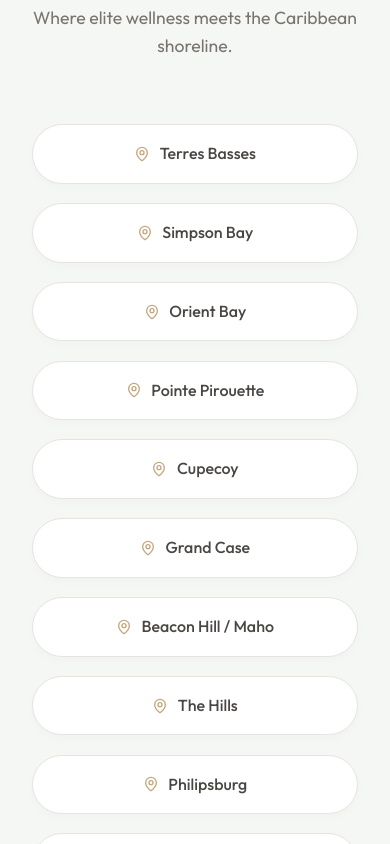
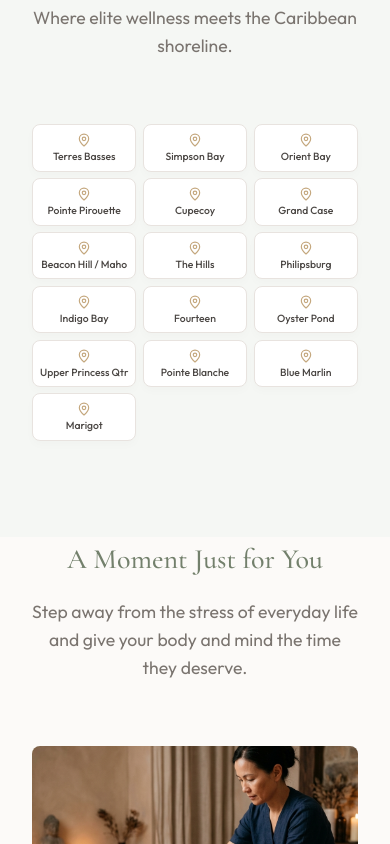
Before and after one commit to alexanderst2005-lab/masajes, a React (Vite) app: page / in a window 390 px wide. Shown: the part 6980-7824 px from the top of the page. Built offline with nearby package versions, Linux system fonts and the light colour scheme.

Commit message:
Update mobile areas grid to 3 columns

```diff
--- a/src/index.css
+++ b/src/index.css
@@ -1040,7 +1040,21 @@ footer {
     justify-content: center;
   }
   .areas-grid {
-    grid-template-columns: 1fr;
+    grid-template-columns: repeat(3, 1fr);
+    gap: 0.4rem;
+  }
+  .area-pill {
+    padding: 0.5rem 0.2rem;
+    font-size: 0.65rem;
+    gap: 0.25rem;
+    border-radius: 8px; /* Slightly less rounded on small screens to save space */
+    line-height: 1.1;
+    flex-direction: column; /* Stack icon and text for better fit */
+    text-align: center;
+  }
+  .area-icon {
+    width: 14px;
+    height: 14px;
   }
   .hero-title {
     font-size: 2rem;
```
